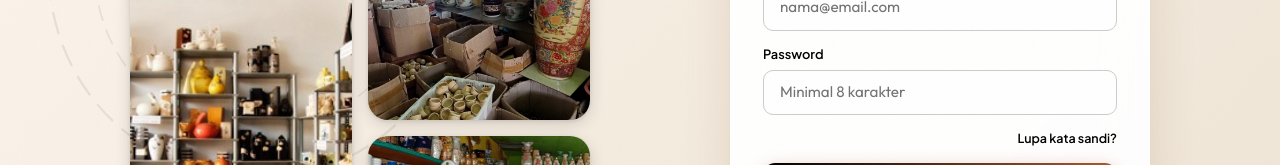
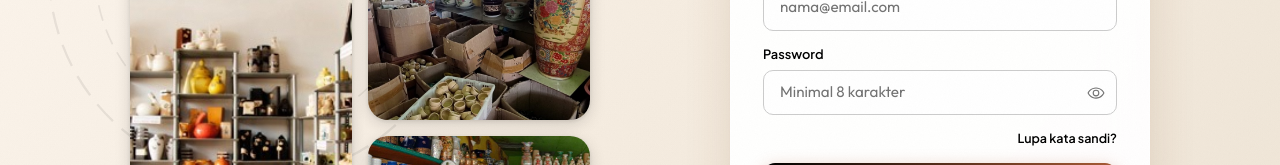
Before and after one commit to alifarda126/DinoyoCraftFE, a Next.js app: page /login in a window 1280 px wide. Shown: the part 323-488 px from the top of the page. Built offline with nearby package versions, Linux system fonts and the light colour scheme; no server answers.

Commit message:
feat(login): tambahkan fitur show/hide password pada form login serta perbarui README

```diff
--- a/src/app/(auth)/login/components/LoginForm.tsx
+++ b/src/app/(auth)/login/components/LoginForm.tsx
@@ -10,7 +10,7 @@ import { useForm } from "react-hook-form";
 import { zodResolver } from "@hookform/resolvers/zod";
 import { authService } from "@/services/auth.service";
 import { useAuthStore } from "@/store/useAuthStore";
-import { ArrowRight, Storefront } from "@phosphor-icons/react";
+import { ArrowRight, Storefront, Eye, EyeSlash } from "@phosphor-icons/react";
 import Image from "next/image";
 import { Plus_Jakarta_Sans } from "next/font/google";
 import { GoogleOAuthProvider, useGoogleLogin } from "@react-oauth/google";
@@ -21,6 +21,7 @@ const pjs = Plus_Jakarta_Sans({ subsets: ["latin"] });
 function LoginFormContent() {
   const router = useRouter();
   const { login, setLoading, isLoading } = useAuthStore();
+  const [showPassword, setShowPassword] = useState(false);
 
   const {
     register,
@@ -385,14 +386,41 @@ function LoginFormContent() {
                   </span>
                 )}
               </div>
+              <div style={{ position: "relative" }}>
                 <input
                   id="mitra-password"
-                type="password"
+                  type={showPassword ? "text" : "password"}
                   {...register("password")}
                   placeholder="Minimal 8 karakter"
                   className="input-earthy"
-                style={errors.password ? { borderColor: "#e53e3e" } : {}}
+                  style={{
+                    ...(errors.password ? { borderColor: "#e53e3e" } : {}),
+                    paddingRight: "2.5rem",
+                  }}
                 />
+                <button
+                  type="button"
+                  onClick={() => setShowPassword(!showPassword)}
+                  style={{
+                    position: "absolute",
+                    right: "0.75rem",
+                    top: "50%",
+                    transform: "translateY(-50%)",
+                    background: "none",
+                    border: "none",
+                    cursor: "pointer",
+                    color: "var(--bark-muted)",
+                    display: "flex",
+                    alignItems: "center",
+                    justifyContent: "center",
+                    padding: 0,
+                  }}
+                  tabIndex={-1}
+                  aria-label={showPassword ? "Sembunyikan password" : "Tampilkan password"}
+                >
+                  {showPassword ? <EyeSlash size={18} /> : <Eye size={18} />}
+                </button>
+              </div>
             </div>
 
             <div style={{ textAlign: "right", marginTop: "-0.3rem" }}>
```
Also changed, not shown: 1 other file (tests, documents, lock files or other folders). Lines whose indentation alone changed are shown as unchanged.
